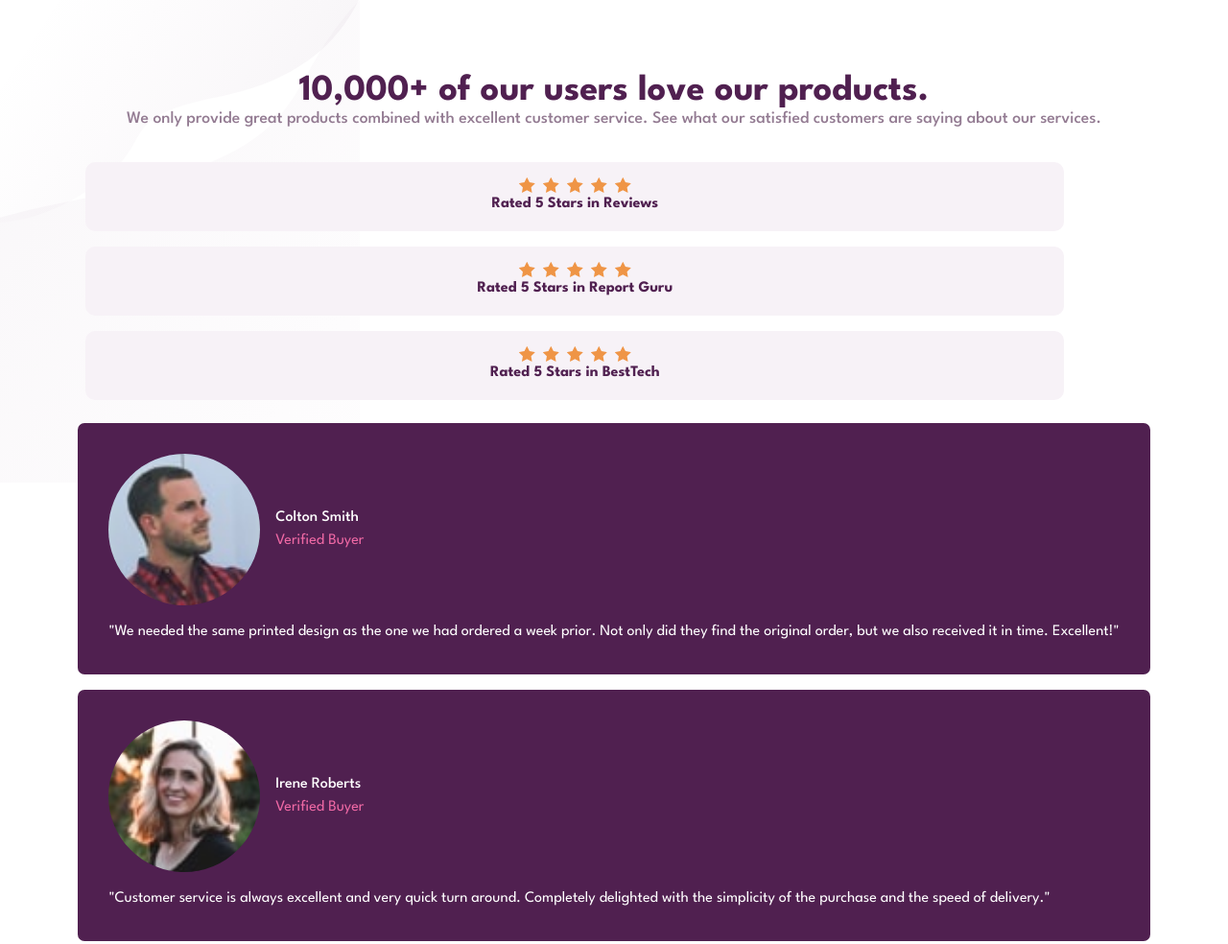
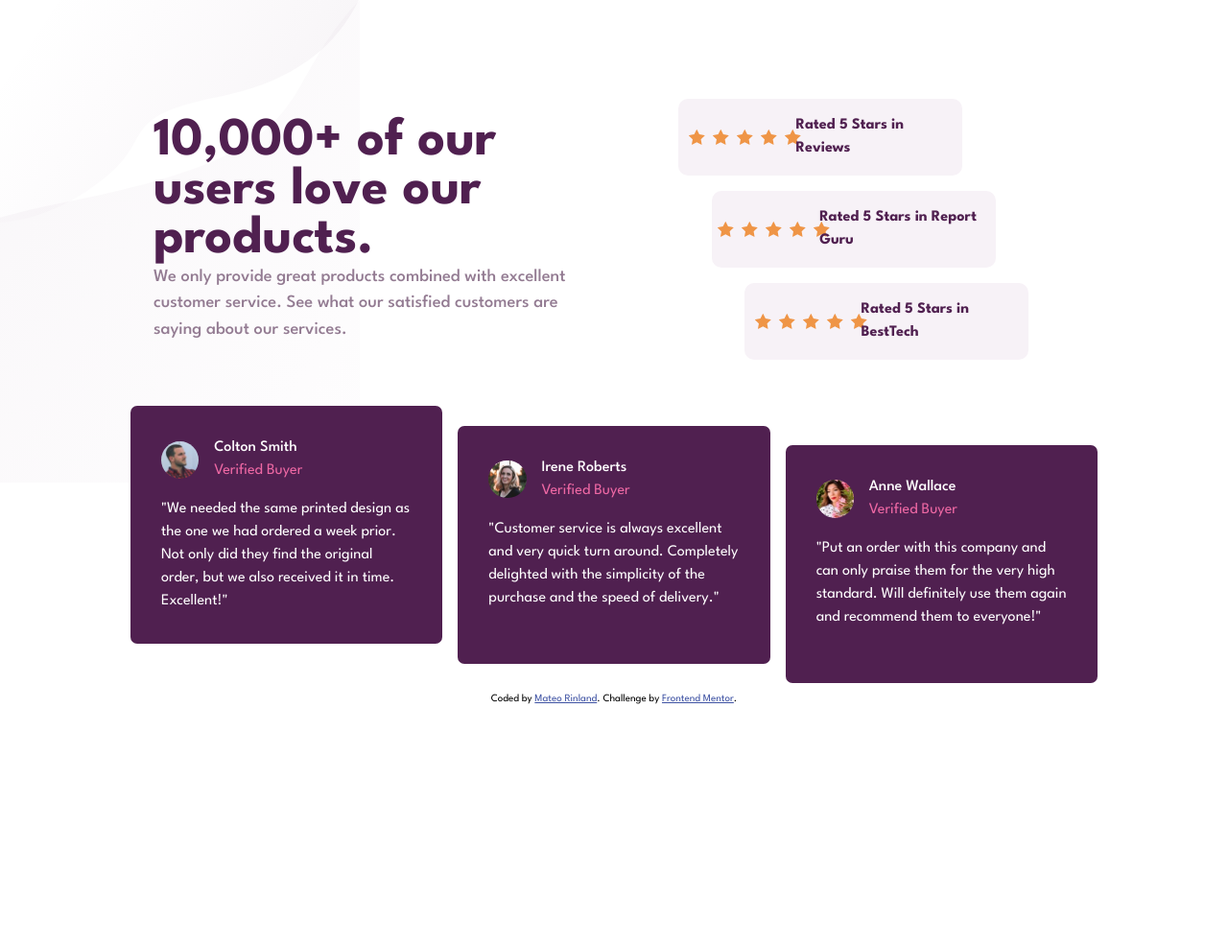
Before and after one commit to mateorinland/social-proof-section, a plain HTML site: page index.html in a window 1280 px wide. Shown: the top 984 px of the page at 96% size. After the commit the page ends 800 px from the top, so only its background shows below. Drawn offline with Linux system fonts and the light colour scheme.

```diff
--- a/CSS/styles.scss
+++ b/CSS/styles.scss
@@ -37,28 +37,34 @@ body {
     .product-overview-section {
         display: flex;
         flex-direction: column;
-        justify-content: space-between;
+        align-items: center;
+        justify-content: space-between; /* Why is this not working? I want to separate h1 and small */
         .product-description {
             padding: 1rem 0;
             h1 {
                 font-weight: 700;
                 font-size: 2.4rem;
-                line-height: 80%;
+                line-height: normal;
                 color: $Very_Dark_Magenta;
             }
             small {
                 color: $Dark_Grayish_Magenta;
                 font-weight: 500;
-                font-size: 1.1rem;
+                font-size: 1.15rem;
             }
         }
         .media-reviews {
+            display: grid;
+            width: 100%;
+            align-content: space-around; /* Not working either */
             .outlet-review {
                 background-color: $Light_Grayish_Magenta;
                 border-radius: 10px;
-                margin: 1rem;
-                width: 90%;
+                margin: 0.5rem 0rem;
+                width: 95%;
                 padding: 1rem;
+                display: flex;
+                flex-direction: column;
                 .star-icons {
                     display: flex;
                     align-items: center;
@@ -74,8 +80,7 @@ body {
         }
     }
     .user-review-section {
-        display: flex;
-        flex-direction: column;
+        display: grid;
         text-align: left;
         .user-review {
             background-color: $Very_Dark_Magenta;
@@ -104,7 +109,7 @@ body {
                         color: $Soft_Pink;
                         font-weight: 400;
                     }
-                    small {
+                    figcaption {
                         font-size: 1rem;
                     }
                 }
@@ -126,3 +131,53 @@ body {
         color: hsl(228, 45%, 44%);
       }
   }
+
+  @media only screen and (min-width: 1024px) {
+    html {
+        text-align: left;
+    }
+    body {
+        padding: 1.5rem 8rem;
+    }
+    .card {
+        .product-overview-section {
+            flex-direction: row;
+            .product-description {
+                padding: 2rem;
+                h1 {
+                    font-size: 3.5rem;
+                }
+            }
+            .media-reviews {
+                grid-template-columns: repeat(11, 1fr);
+                grid-template-rows: repeat(3, 1fr);
+                padding: 2rem 4rem;
+                .outlet-review {
+                    flex-direction: row;
+                }
+                .o-review1 {
+                    grid-area: 1 / 1 / 2 / 10;
+                }
+                .o-review2 {
+                    grid-area: 2 / 2 / 3 / 11;
+                }
+                .o-review3 {
+                    grid-area: 3 / 3 / 4 / 12;
+                }
+            }
+        }
+        .user-review-section {
+            grid-template-columns: repeat(3, 1fr);
+            grid-template-rows: repeat(15, 1fr);
+            .u-review1 {
+                grid-area: 1 / 1 / 14 / 2;
+            }
+            .u-review2 {
+                grid-area: 2 / 2 / 15 / 3;
+            }
+            .u-review3 {
+                grid-area: 3 / 3 / 16 / 4;
+            }
+        }
+    }
+  }
--- a/index.html
+++ b/index.html
@@ -19,7 +19,7 @@
             See what our satisfied customers are saying about our services.</small>
         </div>
         <div class="media-reviews">
-          <div class="outlet-review">
+          <div class="outlet-review o-review1">
             <div class="star-icons">
               <img src="./images/icon-star.svg" alt="Star."/>
               <img src="./images/icon-star.svg" alt="Star."/>
@@ -29,23 +29,23 @@
             </div>
             <p>Rated 5 Stars in Reviews</p>
           </div>
-          <div class="outlet-review">
+          <div class="outlet-review o-review2">
             <div class="star-icons">
-              <img src="./images/icon-star.svg" alt="Star."/>
-              <img src="./images/icon-star.svg" alt="Star."/>
-              <img src="./images/icon-star.svg" alt="Star."/>
-              <img src="./images/icon-star.svg" alt="Star."/>
-              <img src="./images/icon-star.svg" alt="Star."/>
+              <img src="./images/icon-star.svg"/>
+              <img src="./images/icon-star.svg"/>
+              <img src="./images/icon-star.svg"/>
+              <img src="./images/icon-star.svg"/>
+              <img src="./images/icon-star.svg"/>
             </div>
             <p>Rated 5 Stars in Report Guru</p>
           </div>
-          <div class="outlet-review">
+          <div class="outlet-review o-review3">
             <div class="star-icons">
-              <img src="./images/icon-star.svg" alt="Star."/>
-              <img src="./images/icon-star.svg" alt="Star."/>
-              <img src="./images/icon-star.svg" alt="Star."/>
-              <img src="./images/icon-star.svg" alt="Star."/>
-              <img src="./images/icon-star.svg" alt="Star."/>
+              <img src="./images/icon-star.svg"/>
+              <img src="./images/icon-star.svg"/>
+              <img src="./images/icon-star.svg"/>
+              <img src="./images/icon-star.svg"/>
+              <img src="./images/icon-star.svg"/>
             </div>
             <p>Rated 5 Stars in BestTech</p>
           </div>
@@ -53,40 +53,40 @@
       </section>
       <section class="user-review-section">
         <h2 class="sr-only">User reviews</h2>
-        <div class="user-review">
+        <figure class="user-review u-review1">
           <div class="review-header">
             <img src="./images/image-colton.jpg" alt="A young man with a plaid shirt and a short haircut."/>
             <div>
-              <small class="user-name">Colton Smith</small>
-              <small class="reviewer-status">Verified Buyer</small>
+              <figcaption class="user-name">Colton Smith</figcaption>
+              <figcaption class="reviewer-status">Verified Buyer</figcaption>
             </div>
           </div>
-          <p class="testimony">"We needed the same printed design as the one we had ordered a week prior.
+          <blockquote class="testimony">"We needed the same printed design as the one we had ordered a week prior.
             Not only did they find the original order, but we also received it in time.
-            Excellent!"</p>
-        </div>
-        <div class="user-review">
+            Excellent!"</blockquote>
+        </figure>
+        <figure class="user-review u-review2">
           <div class="review-header">
-            <img src="./images/image-irene.jpg" alt="A young man with a plaid shirt and a short haircut."/>
+            <img src="./images/image-irene.jpg" alt="A blond woman smiles at the camera while the sun shines from behind her."/>
             <div>
-              <small class="user-name">Irene Roberts</small>
-              <small class="reviewer-status">Verified Buyer</small>
+              <figcaption class="user-name">Irene Roberts</figcaption>
+              <figcaption class="reviewer-status">Verified Buyer</figcaption>
             </div>
           </div>
-          <p class="testimony">"Customer service is always excellent and very quick turn around. Completely
-            delighted with the simplicity of the purchase and the speed of delivery."</p>
-        </div>
-        <div class="user-review">
+          <blockquote class="testimony">"Customer service is always excellent and very quick turn around. Completely
+            delighted with the simplicity of the purchase and the speed of delivery."</blockquote>
+        </figure>
+        <figure class="user-review u-review3">
           <div class="review-header">
-            <img src="./images/image-anne.jpg" alt="A young man with a plaid shirt and a short haircut."/>
+            <img src="./images/image-anne.jpg" alt="A long-haired woman with long hair partially hidden by pink flowers."/>
             <div>
-              <small class="user-name">Anne Wallace</small>
-              <small class="reviewer-status">Verified Buyer</small>
+              <figcaption class="user-name">Anne Wallace</figcaption>
+              <figcaption class="reviewer-status">Verified Buyer</figcaption>
             </div>
           </div>
-          <p class="testimony">"Put an order with this company and can only praise them for the very high
-            standard. Will definitely use them again and recommend them to everyone!"</p>
-        </div>
+          <blockquote class="testimony">"Put an order with this company and can only praise them for the very high
+            standard. Will definitely use them again and recommend them to everyone!"</blockquote>
+        </figure>
       </section>
     </main>
     <footer class="attribution">
```
Also changed, not shown: CSS/styles.css, 1 other file.
